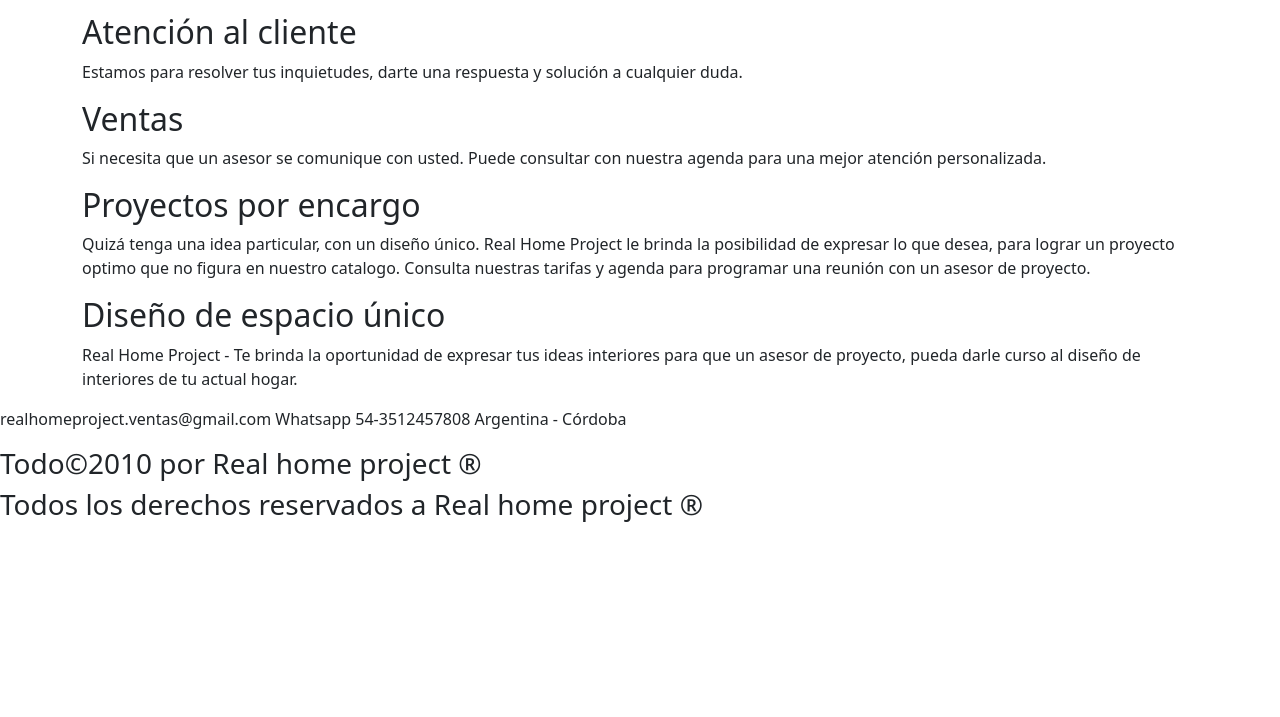
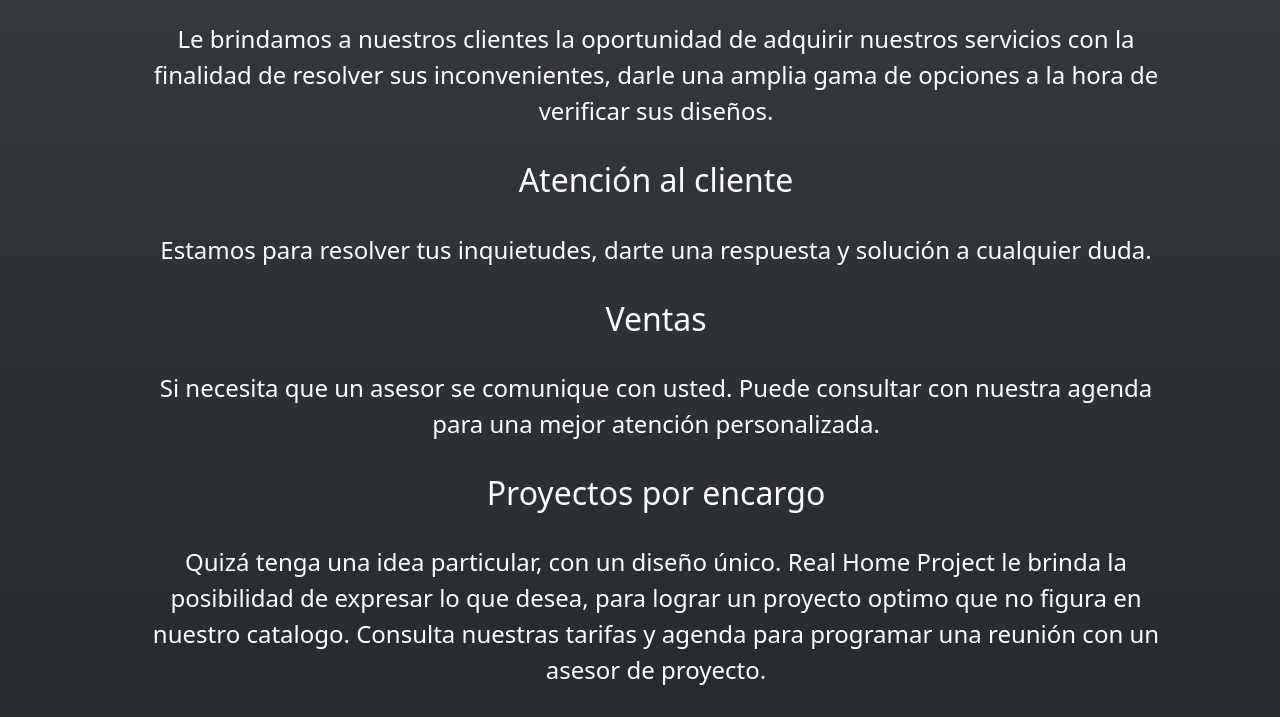
Before and after one commit to DmitriJrapach/43030, a plain HTML site: page page/servicios.html in a window 1280 px wide. Shown: the part 753-1470 px from the top of the page. Before the commit the page ends 1283 px from the top, so only its background shows below. Drawn offline with nearby package versions, Linux system fonts and the light colour scheme.

Commit message:
casi terminada la correcion

```diff
--- a/page/servicios.html
+++ b/page/servicios.html
@@ -8,7 +8,7 @@
         <link rel="stylesheet" href="../css/stylebootstrap.css">
         <title>Novedades</title>
     </head>
-    <body>
+    <body class="bg-dark bg-gradient">
         <header>
             <nav class="navbar navbar-expand-lg bg-body-tertiary">
                 <div class="container-fluid">
@@ -50,7 +50,7 @@
                 </div>
         </header>
         <main class="container">
-          <div class="row">
+          <div class="row text-info pt-3">
             <section class="col">
               <div>
                 <img src="../assets/image/servicios/atencion-al-cliente.webp" alt="atencion al cliente">
@@ -61,7 +61,7 @@
             </section>
             <section class="col">
               <div>
-                <img src="../assets/image/servicios/venta-de-proyecto-vivienda.webp" alt="atencion al cliente">
+                <img src="../assets/image/servicios/venta-de-proyecto-vivienda.webp" alt="venta de vivienda">
               </div>
               <div>
                 <h2>Venta de proyectos de vivienda</h2>
@@ -84,20 +84,20 @@
               </div>
             </section>
           </div>
-          <ASide>
+          <ASide class="container-fluid text-center text-white p-3 m-3 fs-4">
             <h2>¿Que ofrece Real Home Project en sus servicios? </h2>
-            <p>Le brindamos a nuestros clientes la oportunidad de adquirir nuestros servicios con la finalidad de resolver sus inconvenientes, darle una amplia gama de opciones a la hora de verificar sus diseños.</p>
+            <p class="p-3 m-3 fs-4">Le brindamos a nuestros clientes la oportunidad de adquirir nuestros servicios con la finalidad de resolver sus inconvenientes, darle una amplia gama de opciones a la hora de verificar sus diseños.</p>
             <h2>Atención al cliente</h2>
-            <p>Estamos para resolver tus inquietudes, darte una respuesta y solución a cualquier duda.</p>
+            <p class="p-3 m-3 fs-4">Estamos para resolver tus inquietudes, darte una respuesta y solución a cualquier duda.</p>
             <h2>Ventas</h2>
-            <p>Si necesita que un asesor se comunique con usted. Puede consultar con nuestra agenda para una mejor atención personalizada.</p>
+            <p class="p-3 m-3 fs-4">Si necesita que un asesor se comunique con usted. Puede consultar con nuestra agenda para una mejor atención personalizada.</p>
             <h2>Proyectos por encargo</h2>
-            <p>Quizá tenga una idea particular, con un diseño único. Real Home Project le brinda la posibilidad de expresar lo que desea, para lograr un proyecto optimo que no figura en nuestro catalogo. Consulta nuestras tarifas y agenda  para programar una reunión con un asesor de proyecto.</p>
+            <p class="p-3 m-3 fs-4">Quizá tenga una idea particular, con un diseño único. Real Home Project le brinda la posibilidad de expresar lo que desea, para lograr un proyecto optimo que no figura en nuestro catalogo. Consulta nuestras tarifas y agenda  para programar una reunión con un asesor de proyecto.</p>
             <h2>Diseño de espacio único</h2>
-            <p>Real Home Project - Te brinda la oportunidad de expresar tus ideas interiores para que un asesor de proyecto, pueda darle curso al diseño de interiores de tu actual hogar. </p>
+            <p class="p-3 m-3 fs-4">Real Home Project - Te brinda la oportunidad de expresar tus ideas interiores para que un asesor de proyecto, pueda darle curso al diseño de interiores de tu actual hogar. </p>
           </ASide>
         </main>
-        <footer>
+        <footer class="bg-dark text-white">
             <p>realhomeproject.ventas@gmail.com
               Whatsapp 54-3512457808
               Argentina - Córdoba </p>
```
Also changed, not shown: index.html (+1 -1 lines), page/contacto.html (+5 -5 lines), page/empresa.html (+1 -1 lines), page/proyectos.html (+3 -3 lines).
